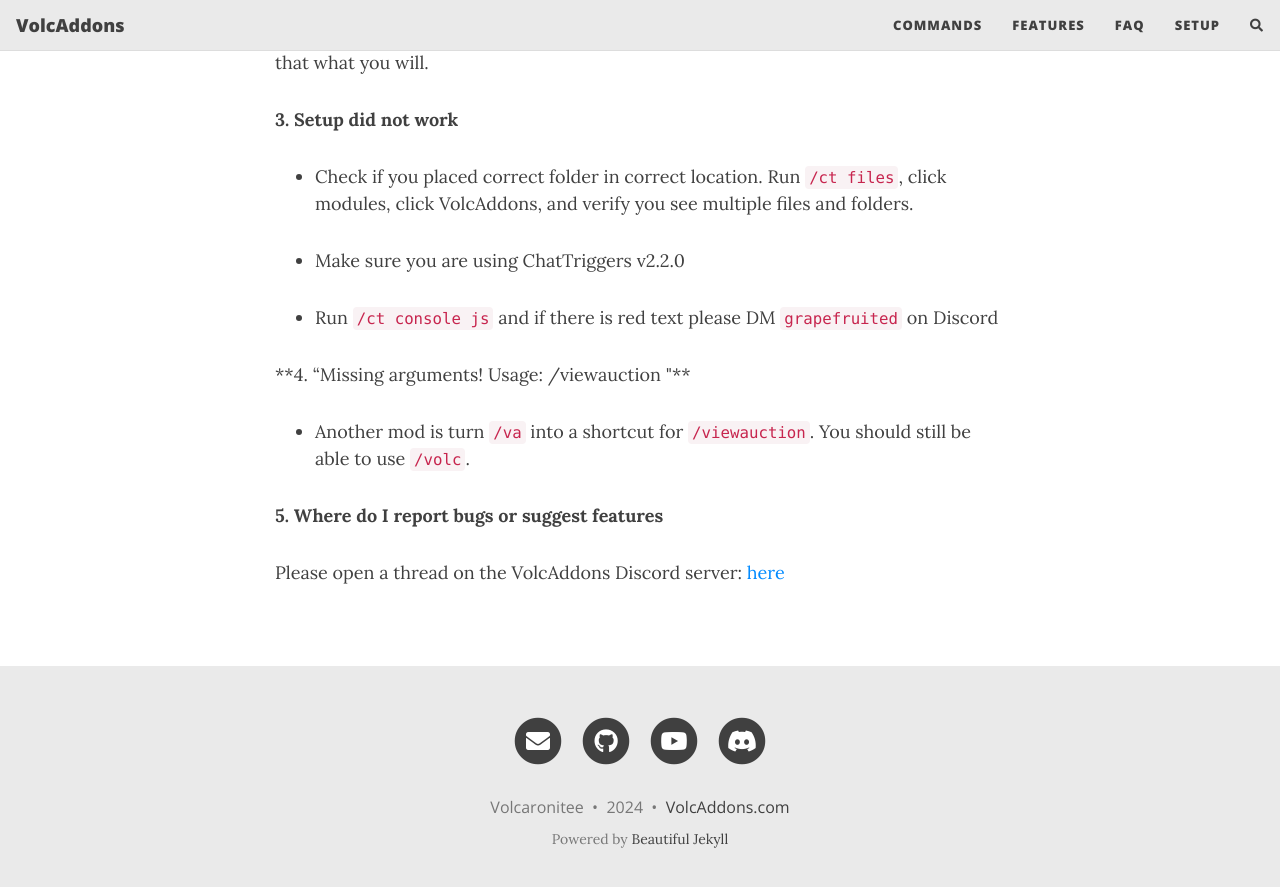
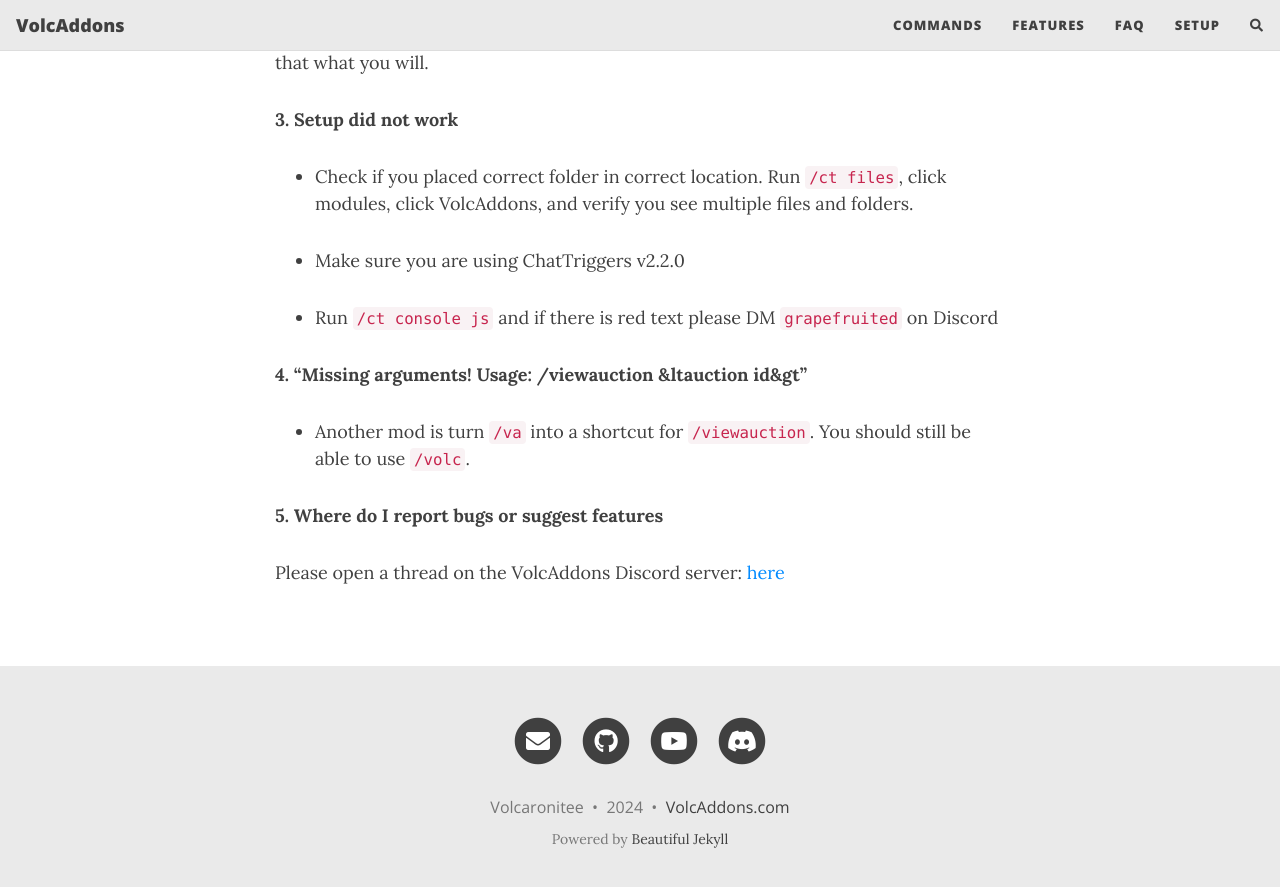
Before and after one commit to zhenga8533/VolcAddons, a Jekyll site: the page built from docs/faq.md, in a window 1280 px wide and 900 px high, scrolled down 510 px. Shown: the top 887 px of the window. Built offline with Jekyll 4.4.1, drawn with Linux system fonts in a browser that asks for light colours; nearby versions of some CDN libraries; comment, search, counter and statistics services are not loaded.

Commit message:
Fixed faq format

```diff
--- a/docs/faq.md
+++ b/docs/faq.md
@@ -23,7 +23,7 @@
 - Run `/ct console js` and if there is red text please DM `grapefruited` on Discord
 
 
-**4. "Missing arguments! Usage: /viewauction <auction id>"**
+**4. "Missing arguments! Usage: /viewauction &ltauction id&gt"**
 
 - Another mod is turn `/va` into a shortcut for `/viewauction`. You should still be able to use `/volc`.
 
```
